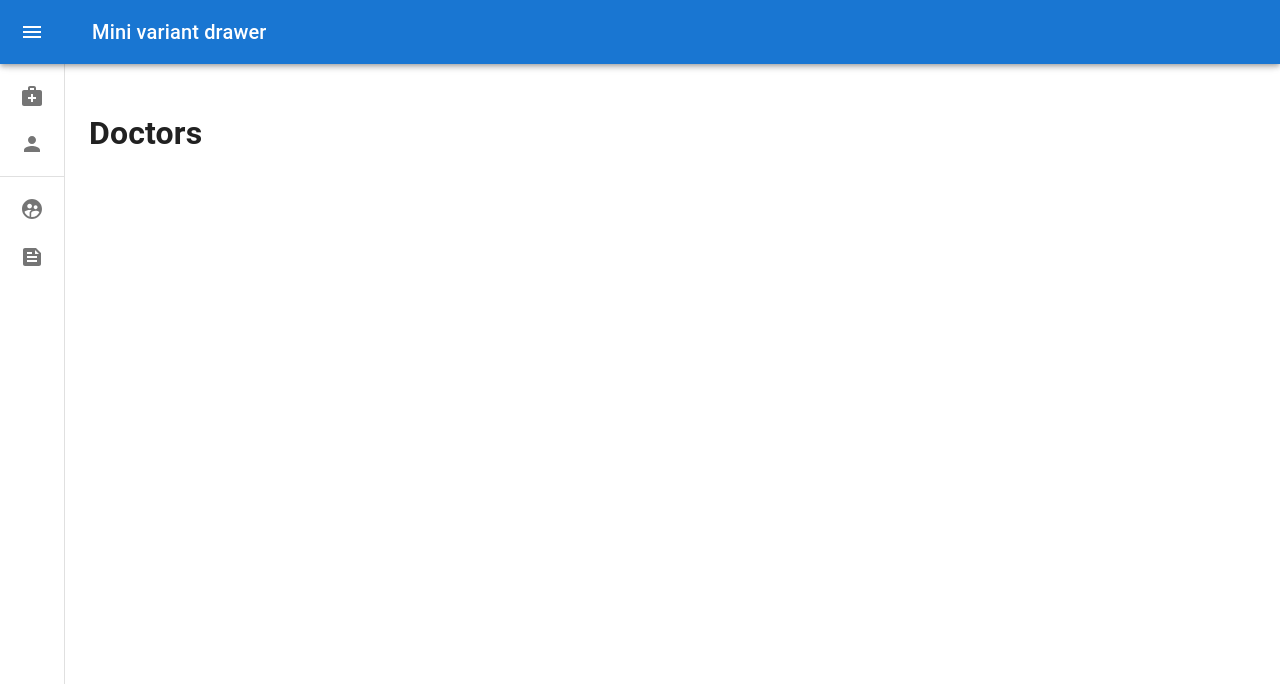
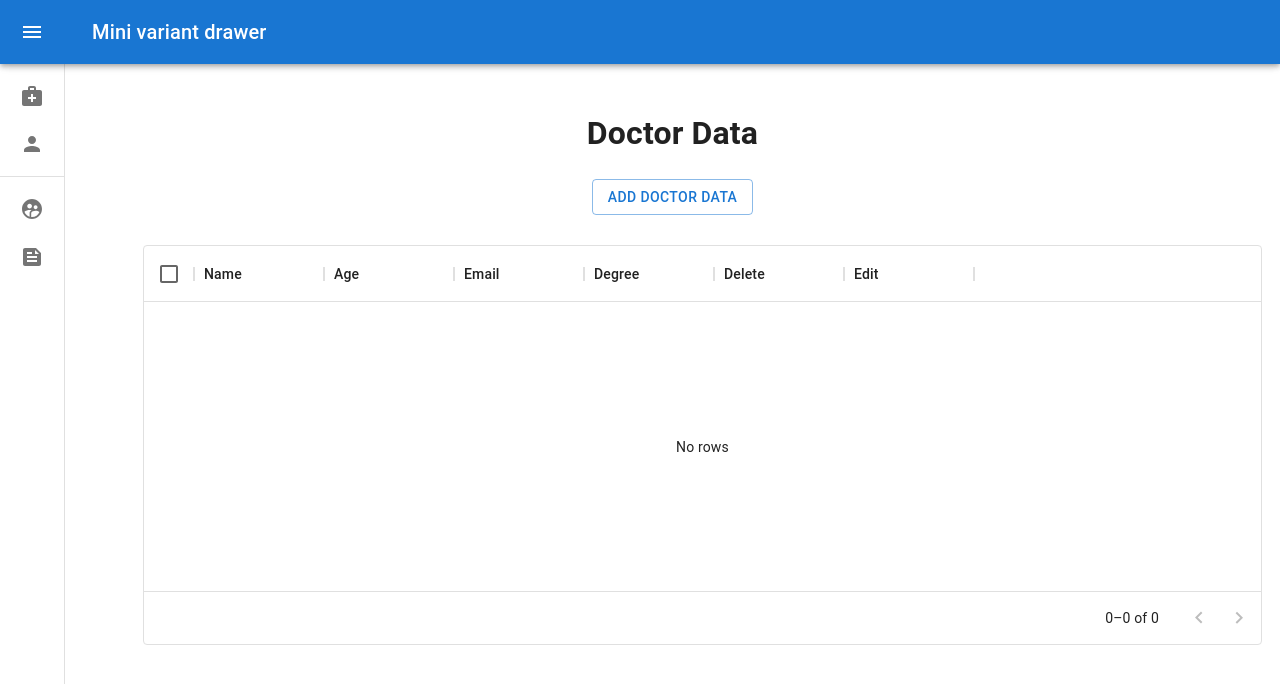
Before and after one commit to rnwsavan/AdminPanel, a React (Create React App) app: page /Doctor in a window 1280 px wide. Shown: the top 684 px of the page. Built offline with nearby package versions, Linux system fonts and the light colour scheme.

Commit message:
change doctor fild

```diff
--- a/src/Containers/Doctors/Doctor.js
+++ b/src/Containers/Doctors/Doctor.js
@@ -1,10 +1,268 @@
-import React from 'react';
+import React, { useState, useEffect } from 'react';
+import Box from '@mui/material/Box';
+import Container from '@mui/material/Container';
+import Button from '@mui/material/Button';
+import TextField from '@mui/material/TextField';
+import Dialog from '@mui/material/Dialog';
+import DialogActions from '@mui/material/DialogActions';
+import DialogContent from '@mui/material/DialogContent';
+import DialogTitle from '@mui/material/DialogTitle';
+import * as yup from 'yup';
+import { Form, Formik, useFormik } from 'formik';
+import { DataGrid } from '@mui/x-data-grid';
+import IconButton from '@mui/material/IconButton';
+import DeleteIcon from '@mui/icons-material/Delete';
+import EditIcon from '@mui/icons-material/Edit';
 
 function Doctor(props) {
+    const [open, setOpen] = React.useState(false);
+    const [data, setData] = useState([]);
+    const [update, setUpdate] = useState();
+    const [Dopen, setDOpen] = React.useState(false);
+    const [Did, setDid] = useState();
+
+    const handleClickOpen = () => {
+        setOpen(true);
+        setUpdate();
+    };
+
+    const handleClose = () => {
+        setOpen(false);
+        setUpdate();
+        formik.resetForm();
+        setDOpen(false);
+    };
+
+    const handleClickDOpen = (id) => {
+        setDOpen(true);
+        setDid(id);
+    };
+
+    let doctor = {
+        name: yup.string().required('Enter Doctor Name'),
+        age: yup.string().required('Please Enter Doctor Age'),
+        email: yup.string().required('Please Enter Doctor Email'),
+        degree: yup.string().required('Please Enter Doctor Degree'),
+    }
+
+    let schema = yup.object().shape(doctor);
+
+    const formik = useFormik({
+        initialValues: {
+            name: '',
+            age: '',
+            email: '',
+            degree: ''
+        },
+        validationSchema: schema,
+        onSubmit: (value, { resetForm }) => {
+
+            if (update) {
+                handleUpdate(value)
+            } else {
+                handleSubmitdata(value)
+            }
+            resetForm();
+
+        }
+    })
+
+    const handleUpdate = (value) => {
+        let localData = JSON.parse(localStorage.getItem("doctor"))
+        let udata = localData.map((l, i) => {
+            if (l.id === value.id) {
+                return (value)
+            } else {
+                return l;
+            }
+        })
+        localStorage.setItem("doctor", JSON.stringify(udata));
+        setOpen(false)
+        setUpdate()
+        loadData()
+        formik.setValues()
+    }
+
+    const handleSubmitdata = (value) => {
+        let localdata = JSON.parse(localStorage.getItem("doctor"))
+
+        let data = {
+            id: Math.floor(Math.random() * 1000),
+            ...value
+        }
+
+        if (localdata === null) {
+            localStorage.setItem("doctor", JSON.stringify([data]))
+        } else {
+            localdata.push(data)
+            localStorage.setItem("doctor", JSON.stringify(localdata))
+        }
+        setOpen(false);
+        loadData();
+    }
+    const columns = [
+
+        { field: 'name', headerName: 'Name', width: 130 },
+        { field: 'age', headerName: ' Age', width: 130 },
+        { field: 'email', headerName: 'Email', width: 130 },
+        { field: 'degree', headerName: 'Degree', width: 130 },
+        {
+            field: 'Delete', headerName: 'Delete', width: 130,
+            renderCell: (params) => (
+                <IconButton aria-label="delete" onClick={() => handleClickDOpen(params.id)}>
+                    <DeleteIcon />
+                </IconButton>
+            )
+        },
+        {
+            field: 'Edit', headerName: 'Edit', width: 130,
+            renderCell: (params) => (
+                <IconButton aria-label="Edit" onClick={() => handleEdit(params.row)}>
+                    <EditIcon />
+                </IconButton>
+            )
+        }
+    ];
+    const handleEdit = (data) => {
+        setOpen(true)
+        setUpdate(data)
+        formik.setValues(data);
+    }
+
+    const handleDelete = (id) => {
+        let localData = JSON.parse(localStorage.getItem("doctor"))
+
+        let filterData = localData.filter((v, i) => v.id !== Did);
+
+        localStorage.setItem("doctor", JSON.stringify(filterData));
+        loadData();
+        setDOpen();
+
+    }
+
+    const loadData = () => {
+        let localData = JSON.parse(localStorage.getItem("doctor"))
+
+        if (localData !== null) {
+            setData(localData)
+        }
+    }
+
+    useEffect(
+        () => {
+            loadData();
+        },
+        [])
+
     return (
-        <div>
-            <h1>Doctors</h1>
-        </div>
+        <Box>
+            <Container>
+                <div>
+
+
+                    <center>
+                        <h1 className='mb-5'>Doctor Data</h1>
+                        <Button className='mt-5' variant="outlined" onClick={handleClickOpen}>
+                            Add Doctor Data
+                        </Button>
+                    </center>
+
+                    <div style={{ height: 400, width: '100%', margin: '30px' }}>
+                        <DataGrid
+                            rows={data}
+                            columns={columns}
+                            pageSize={5}
+                            rowsPerPageOptions={[5]}
+                            checkboxSelection
+                        />
+                    </div>
+                    <Dialog open={open} onClose={handleClose}>
+                        <DialogTitle>Add Doctor Data</DialogTitle>
+                        <Formik value={formik}>
+                            <Form onSubmit={formik.handleSubmit}>
+                                <DialogContent>
+
+                                    <TextField
+                                        margin="dense"
+                                        id="name"
+                                        label="name"
+                                        type="name"
+                                        fullWidth
+                                        variant="standard"
+                                        onChange={formik.handleChange}
+                                        defaultValue={formik.values.name}
+                                        helperText={formik.errors.name}
+                                        error={formik.errors.name ? true : false}
+
+                                    />
+
+                                    <TextField
+                                        margin="dense"
+                                        id="age"
+                                        label="age"
+                                        type="age"
+                                        fullWidth
+                                        variant="standard"
+                                        onChange={formik.handleChange}
+                                        defaultValue={formik.values.age}
+                                        helperText={formik.errors.age}
+                                        error={formik.errors.age ? true : false}
+                                    />
+                                    <TextField
+                                        margin="dense"
+                                        id="email"
+                                        label="email"
+                                        fullWidth
+                                        variant="standard"
+                                        onChange={formik.handleChange}
+                                        defaultValue={formik.values.email}
+                                        helperText={formik.errors.email}
+                                        error={formik.errors.email ? true : false}
+
+                                    />
+                                    <TextField
+                                        margin="dense"
+                                        id="degree"
+                                        label="degree"
+                                        fullWidth
+                                        variant="standard"
+                                        onChange={formik.handleChange}
+                                        defaultValue={formik.values.degree}
+                                        helperText={formik.errors.degree}
+                                        error={formik.errors.degree ? true : false}
+                                    />
+                                    <DialogActions>
+                                        <Button onClick={handleClose}>Cancel</Button>
+                                        {
+                                            update ? <Button type="submit">Update</Button> :
+                                                <Button type="submit">Submit</Button>
+                                        }
+                                    </DialogActions>
+                                </DialogContent>
+                            </Form>
+                        </Formik>
+                    </Dialog>
+
+
+                    <Dialog
+                        open={Dopen}
+                        onClose={handleClose}
+                        aria-labelledby="alert-dialog-title"
+                        aria-describedby="alert-dialog-description"
+                    >
+                        <DialogTitle id="alert-dialog-title">
+                            {"Are You Sure Delete Data?"}
+                        </DialogTitle>
+                        <DialogActions>
+                            <Button onClick={handleClose}>NO</Button>
+                            <Button onClick={handleDelete}>
+                                YES
+                            </Button>
+                        </DialogActions>
+                    </Dialog>
+                </div>
+            </Container>
+        </Box>
     );
 }
 
```
